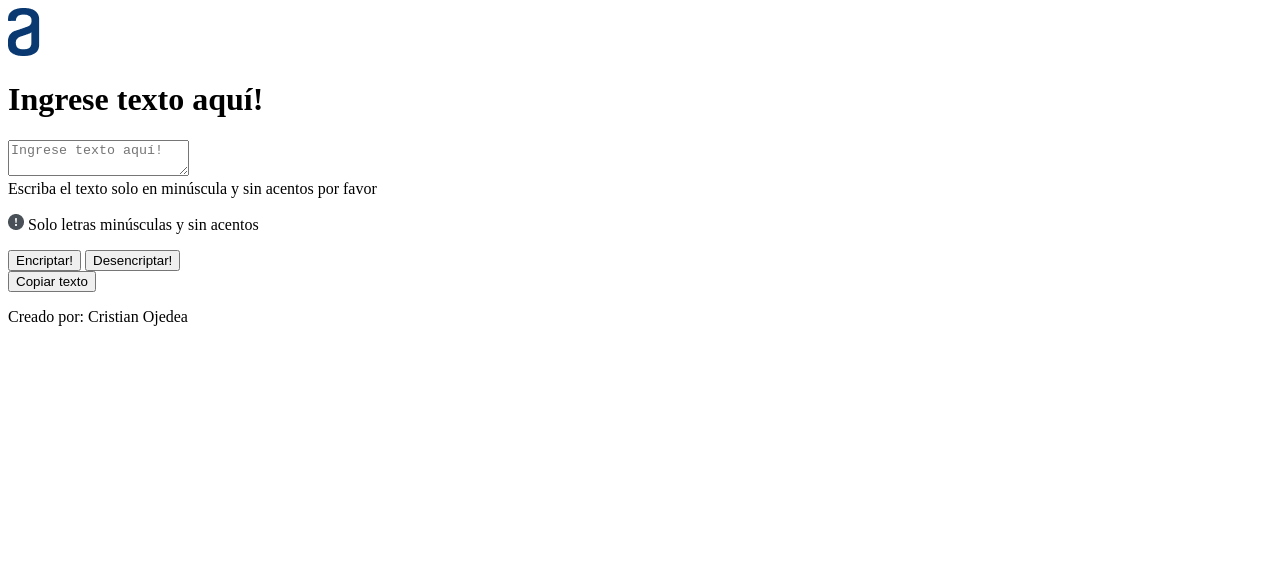
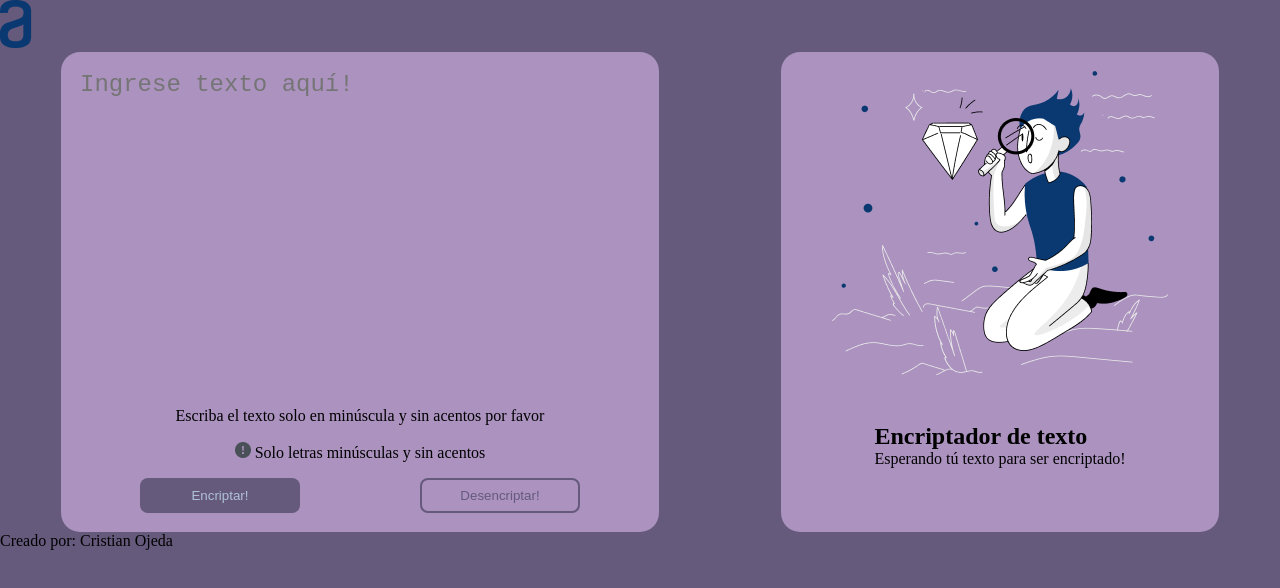
Before and after one commit to Criztiian65/Encriptador_de_Texto_Cristian_Ojeda, a plain HTML site: page index.html in a window 1280 px wide. Both pictures are taken after a click on the button "Encriptar!". Drawn offline with Linux system fonts and the light colour scheme.

Commit message:
avance importante, terminada la funcionalidad, agregado de CSS

```diff
--- a/app.js
+++ b/app.js
@@ -4,6 +4,8 @@ const btnDesncriptar = document.getElementById('btn_desencriptar')
 const btnCopy = document.getElementById('btn_copy')
 const mostrarTexto = document.getElementById('text_out')
 const divError = document.getElementById('error_Text')
+// const contInicial = document.getElementById('contenedor_inicial')
+// const contReemplazo = document.getElementById('contenedor_reemplazo')
 
 // Espresión regular para validar que el texto sea solamente en minuscula, sin acentos
 const textoValido = /^[a-z\s]+$/;
@@ -20,7 +22,7 @@ const encriptar = (textoOriginal) => {
 
       }
 
-   mostrarTexto.innerHTML = textoEncriptado ;
+   mostrarTexto.innerHTML = `<p clas="box_out_text">${textoEncriptado}</p>`
 
 }
 
@@ -72,7 +74,7 @@ const copiarTexto = () => {
 
       // Verifica si hay texto en el div para copiar
       if (textoFinal) {
-         // Usar la API del portapapeles para copiar el texto
+         // Utilizo la API del portapapeles para copiar el texto
          navigator.clipboard.writeText(textoFinal)
             .then(() => {
                   alert('Texto copiado al portapapeles');
@@ -91,28 +93,33 @@ const copiarTexto = () => {
 btnEncriptar.onclick = function () {
    let textoOriginal = document.getElementById('in_text').value;
 
-   //Validación de la cadena de texto
+   // Validación de la cadena de texto
    if (textoValido.test(textoOriginal)) {
       encriptar(textoOriginal);
       document.getElementById("in_text").value = "";
-      divError.hidden
+      divError.style.visibility = "hidden";
+      document.getElementById('contenedor_inicial').classList.add('reemplazo');
+      document.getElementById('contenedor_reemplazo').classList.remove('reemplazo');
    }else{
-      divError.innerText='Escriba el texto solo en minúscula y sin acentos por favor';
+      divError.style.visibility = "visible"
+
    }
 }
 
 // Evento para el boton de "Desencriptar"
 btnDesncriptar.onclick = function () {
    let textoEncriptado = document.getElementById('in_text').value;
-console.log(textoEncriptado);
+   console.log(textoEncriptado);
 
    //Validación de la cadena de texto
    if (textoValido.test(textoEncriptado)) {
       desencriptarTexto(textoEncriptado);
       document.getElementById('in_text').value = '';
-
+      divError.style.visibility = "hidden";
+      contInicial.classList.add = "reemplazo";
+      contReemplazo.classList.remove = "reemplazo";
    }else{
-      divError.innerText='Escriba el texto solo en minúscula y sin acentos por favor'
+      divError.style.visibility = "visible"
    }
 
 }
--- a/index.html
+++ b/index.html
@@ -14,35 +14,47 @@
     </head>
 
     <main>
-         <h1>Ingrese texto aquí!</h1>
+
         <section class="section_text">
-            <div>
-                <textarea class="container_text" name="text_area" id="in_text" placeholder="Ingrese texto aquí!"></textarea>
-            </div>
+            <div class="contenedor_texto">
 
-            <div class="box_out_text" id="text_out"></div>
-            <div class="error_Text" id="error_Text"></div>
+            <textarea class="text_area" name="text_area" id="in_text" placeholder="Ingrese texto aquí!"></textarea>
 
-        </section>
+            <div class="error_text" id="error_Text"><p>Escriba el texto solo en minúscula y sin acentos por favor</p></div>
 
+            <div class="contenedor_pie_box">
+                <p><img src="./img/bi_exclamation-circle-fill.png" alt="simbolo de exclamacion"> Solo letras minúsculas y sin acentos</p>
                 <div class="contenedor_btn">
-            <p><img src="./img/bi_exclamation-circle-fill.png" alt="simbolo de exclamacion"> Solo letras minúsculas y sin acentos</p>
-            <div>
                         <button class="btn_encriptar" id="btn_encriptar">Encriptar!</button>
                         <button class="btn_desencriptar" id="btn_desencriptar">Desencriptar!</button>
+                </div>
             </div>
 
             </div>
 
-        <div >
+            <div class="contenedor_salida" >
+                <div class="contenedor_inicial" id="contenedor_inicial">
+                    <img class="imagen_inicial" src="./img/Muñeco.png" alt="imagen de candado">
+
+                    <div class="texto_inicial">
+                        <h1>Encriptador de texto</h1>
+                        <p>Esperando tú texto para ser encriptado!</p>
+                    </div>
+                </div>
+
+                <div class="reemplazo contenedor_inicial" id="contenedor_reemplazo">
+                    <div class="box_out_text" id="text_out"></div>
                     <button class="btn_copy" id="btn_copy">Copiar texto</button>
                 </div>
-
+            </div>
+        </section>
 
     </main>
 
-    <footer>
-        <p>Creado por: Cristian Ojedea</p>
+    <footer class="footer">
+        <div class="contenedor_footer">
+            <p>Creado por: Cristian Ojeda</p>
+        </div>
     </footer>
 </body>
 <script src="./app.js"></script>
--- a/styles/stylex.css
+++ b/styles/stylex.css
@@ -0,0 +1,150 @@
+*{
+    margin: 0;
+    padding: 0;
+}
+
+:root{
+    --color-primario: #655a7c;
+    --color-secundario: #ab92bf;
+    --color-terciario: #afc1d6;
+    --color-hover: #8CA1BA;
+    --border-radius: 1.2rem
+}
+
+body{
+    background-color: var(--color-primario);
+}
+
+section{
+    display: flex;
+    height: 30rem;
+    justify-content: space-around;
+}
+
+.contenedor_texto{
+    display: flex;
+    flex-direction: column;
+    align-items: center;
+    width: 35rem;
+    justify-content: space-evenly;
+    background-color: var(--color-secundario);
+    border-radius: var(--border-radius);
+    padding: 1.2rem;
+}
+
+.text_area{
+    border: none;
+    resize: none;
+    outline: none;
+    background-color: var(--color-secundario);
+    height: 20rem;
+    width: 35rem;
+    font-size: 1.5rem;
+
+}
+
+.error_text{
+    visibility: hidden;
+    justify-content: center;
+    padding: 1rem ;
+    margin: auto;
+}
+
+.contenedor_pie_box{
+    margin:auto;
+    text-align: center;
+    width: 35rem;
+}
+
+.contenedor_btn{
+    margin-top: 1rem;
+    display: flex;
+    justify-content: space-around;
+}
+
+.btn_encriptar{
+    box-sizing: border-box;
+    width: 10rem;
+    padding: 0.5rem;
+    border: 2.5px solid transparent;
+    border-radius: 0.5rem;
+    background-color: var(--color-primario);
+    color: var(--color-terciario);
+}
+
+.btn_desencriptar{
+    box-sizing: border-box;
+    width: 10rem;
+    padding: 0.5rem;
+    border: 2.5px solid var(--color-primario);
+    border-radius: 0.5rem;
+    background-color: var(--color-secundario);
+    color: var(--color-primario);
+}
+
+.btn_copy{
+    box-sizing: border-box;
+    width: 10rem;
+    padding: 0.5rem;
+    border-radius: 0.5rem;
+    margin-top: 3rem;
+    border: 2.5px solid transparent;
+    background-color: var(--color-primario);
+    color: var(--color-terciario);
+}
+
+
+.btn_encriptar:hover{
+    border: 2.5px solid var(--color-terciario);
+}
+
+.btn_desencriptar:hover{
+    border: 2.5px solid var(--color-terciario);
+}
+
+.btn_copy:hover{
+    border: 2.5px solid var(--color-terciario);
+}
+
+button:active {
+    transition: all, 10ms ease;
+    background-color: var(--color-terciario);
+    color: var(--color-primario);
+    transform: scale(0.9);
+    box-shadow: 0px 0px 15px #616060;
+}
+
+.contenedor_salida{
+    width: 25rem;
+    background-color: var(--color-secundario);
+    border-radius: var(--border-radius);
+    padding: 1.2rem;
+}
+
+.box_out_text{
+    border: 20px;
+    overflow-y: auto;
+    height: 20rem;
+    width: 22rem;
+    font-size: 1.5rem;
+    padding: 1rem;
+}
+
+.contenedor_inicial{
+    align-items: center;
+    display: flex;
+    flex-direction: column;
+
+}
+
+.imagen_inicial{
+    margin:auto;
+}
+
+.texto_inicial{
+    margin-top: 3rem;
+}
+
+.reemplazo{
+    display: none;
+}
```
Lines whose indentation alone changed are shown as unchanged.
